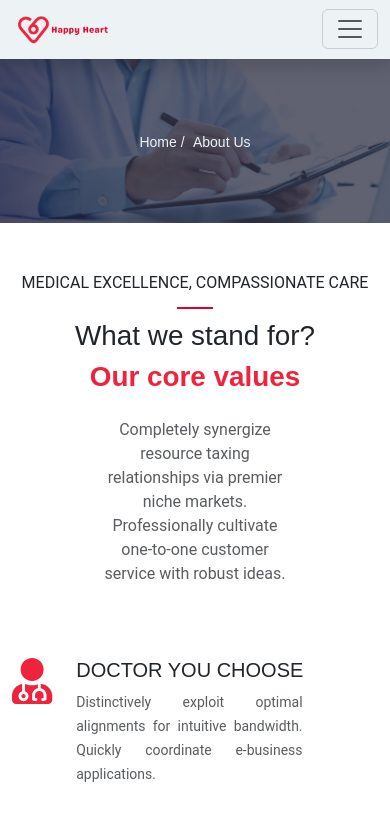
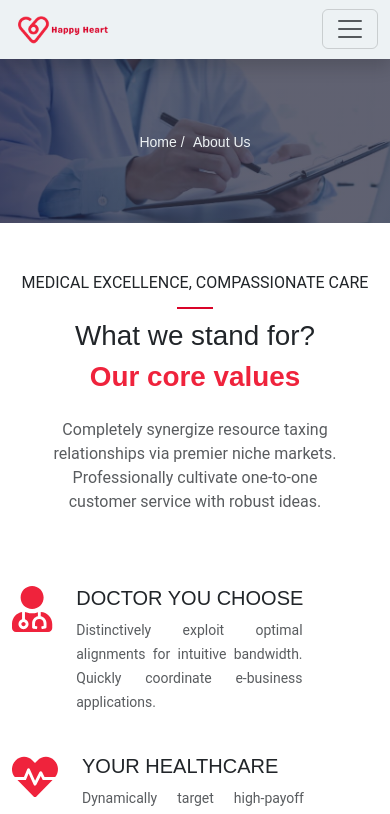
Before and after one commit to suhag-alamin/happy-heart, a React (Create React App) app: page /about in a window 390 px wide. Shown: the top 814 px of the page. Built offline with nearby package versions, Linux system fonts and the light colour scheme; no server answers; sample sign-in values are in the browser's storage.

Commit message:
about responsive

```diff
--- a/src/components/About/About/About.css
+++ b/src/components/About/About/About.css
@@ -23,3 +23,8 @@
 .team-member-section {
   background: #edf2f4;
 }
+@media only screen and (max-width: 768px) {
+  .about-page-text {
+    width: 80% !important;
+  }
+}
--- a/src/components/About/About/About.js
+++ b/src/components/About/About/About.js
@@ -40,14 +40,14 @@ const About = () => {
           <h3 className="section-title fs-1" style={{ fontWeight: 700 }}>
             Our core values
           </h3>
-          <p className="text-muted w-50 mx-auto my-4">
+          <p className="text-muted w-50 mx-auto my-4 about-page-text">
             Completely synergize resource taxing relationships via premier niche
             markets. Professionally cultivate one-to-one customer service with
             robust ideas.
           </p>
         </div>
         {/* about core values  */}
-        <Row xs={1} md={2} lg={3} className="g-4 py-5 about-values">
+        <Row xs={1} sm={2} md={2} lg={3} className="g-4 py-5 about-values">
           <Col className="value-div animate__animated animate__fadeInLeft">
             <div className="d-flex gap-4">
               <div>
@@ -146,7 +146,7 @@ const About = () => {
             <h3 className="section-title fs-1" style={{ fontWeight: 700 }}>
               Medicare doctors
             </h3>
-            <p className="text-muted w-50 mx-auto my-4">
+            <p className="text-muted w-50 mx-auto my-4 about-page-text">
               Objectively integrate enterprise-wide strategic theme areas with
               functionalized infrastructures. Interactively productize premium
               technologies.
```
